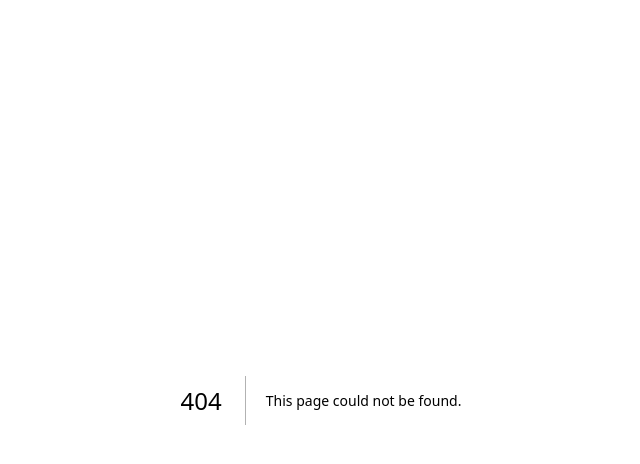
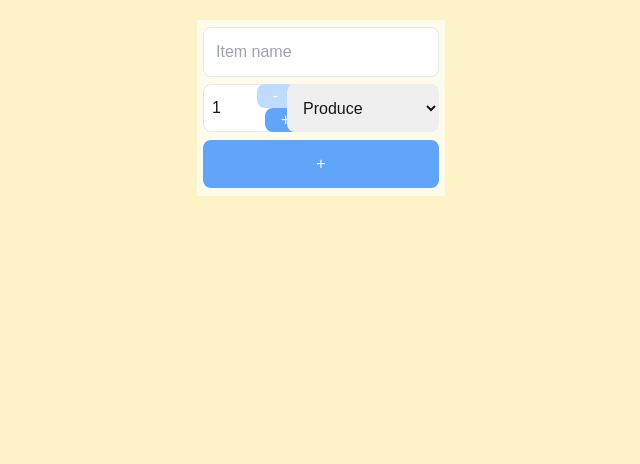
Before and after one commit to ThalliumSulfate/cprg306-assignments, a Next.js app: page /week-5 in a window 1280 px wide. Before the commit this address had no page. Shown: the top 464 px of the page, without its empty margins (319-959 px from the left). Built offline with nearby package versions, Linux system fonts and the light colour scheme.

Commit message:
week-5 added

```diff
--- a/app/page.js
+++ b/app/page.js
@@ -15,6 +15,9 @@ export default function Page() {
                 <li>
                     <Link href='week-4'>week - 4</Link>
                 </li>
+                <li>
+                    <Link href='week-5'>week - 5</Link>
+                </li>
             </ul>
         </main>
     )
--- a/app/week-4/new-item.js
+++ b/app/week-4/new-item.js
@@ -34,7 +34,7 @@ export default function NewItem() {
     }
 
     return (
-        <view className='flex justify-between flex-row place-items-center m-4 bg-white w-36 h-10'>
+        <view className='flex justify-between flex-row place-items-center m-4 bg-white w-36 h-10 rounded-lg'>
             <text className='m-2'>{quantity}</text>
             <div className='text-white m-2 space-x-2'>
                 <button className='bg-blue-400 disabled:bg-blue-200 rounded-lg px-4' onClick={decrement} disabled={decDisabled}>-</button>
--- /dev/null
+++ b/app/week-5/new-item.js
@@ -0,0 +1,70 @@
+'use client';
+import { useState } from 'react'
+
+export default function NewItem() {
+    const [quantity, setQuantity] = useState(1);
+    const [incDisabled, setIncDisabled] = useState(false);
+    const [decDisabled, setDecDisabled] = useState(true);
+
+    const [name, setName] = useState('');
+    const [category, setCategory] = useState('produce');
+
+    const handleSubmit = () => {
+        alert(`Name: ${name}, quantity: ${quantity}, category: ${category}`);
+    }
+
+    const increment = () => {
+        if(quantity === 1) {
+            setDecDisabled(false);
+        }
+
+        if(quantity < 20) {
+            setQuantity(quantity + 1);
+
+            if(quantity === 19) {
+                setIncDisabled(true);
+            }
+        }
+    }
+    const decrement = () => {
+        if(quantity === 20) {
+            setIncDisabled(false);
+        }
+
+        if(quantity > 1) {
+            setQuantity(quantity - 1);
+
+            if(quantity === 2) {
+                setDecDisabled(true);
+            }
+        }
+    }
+
+    return (
+        <form className='grid grid-cols-2 gap-2 grid-rows-3 h-44 bg-amber-50 items-center pr-1.5 pl-1.5 pt-2 pb-2 w-1/5' onSubmit={handleSubmit}>
+            <input className='w-full h-fit col-span-2 row-start-1 p-3 rounded-lg border' placeholder='Item name' type='text' required value={name} onChange={(event) => setName(event.target.value)} />
+            <view className='flex justify-between flex-row place-items-center bg-white h-full w-fit row-start-2 rounded-lg border'>
+                <text className='m-2 pr-5  '>{quantity}</text>
+                <div className='text-white m-2 space-x-2'>
+                    <button className='bg-blue-400 disabled:bg-blue-200 rounded-lg px-4' onClick={decrement} disabled={decDisabled} type='button'>-</button>
+                    <button className='bg-blue-400 disabled:bg-blue-200 rounded-lg px-4' onClick={increment} disabled={incDisabled} type='button'>+</button>
+                </div>
+            </view>
+            <select className='rounded-lg h-full w-fit p-3 justify-self-end' required={true} defaultValue='produce' onChange={(event) => setCategory(event.target.value)}>
+                <option disabled={true}>Category</option>
+                <option value='produce'>Produce</option>
+                <option value='dairy'>Dairy</option>
+                <option value='bakery'>Bakery</option>
+                <option value='meat'>Meat</option>
+                <option value='frozen foods'>Frozen Foods</option>
+                <option value='canned goods'>Canned Goods</option>
+                <option value='dry goods'>Dry Goods</option>
+                <option value='beverages'>Beverages</option>
+                <option value='snacks'>Snacks</option>
+                <option value='household'>Household</option>
+                <option value='other'>Other</option>
+            </select>
+            <button className='col-span-2 bg-blue-400 w-full h-full rounded-lg text-white' type='submit'>+</button>
+        </form>
+    );
+}
--- /dev/null
+++ b/app/week-5/page.js
@@ -0,0 +1,9 @@
+import NewItem from "@/app/week-5/new-item";
+
+export default function Page() {
+    return (
+        <main className='flex justify-center w-full h-dvh bg-amber-100 p-5'>
+            <NewItem />
+        </main>
+    );
+}
```
